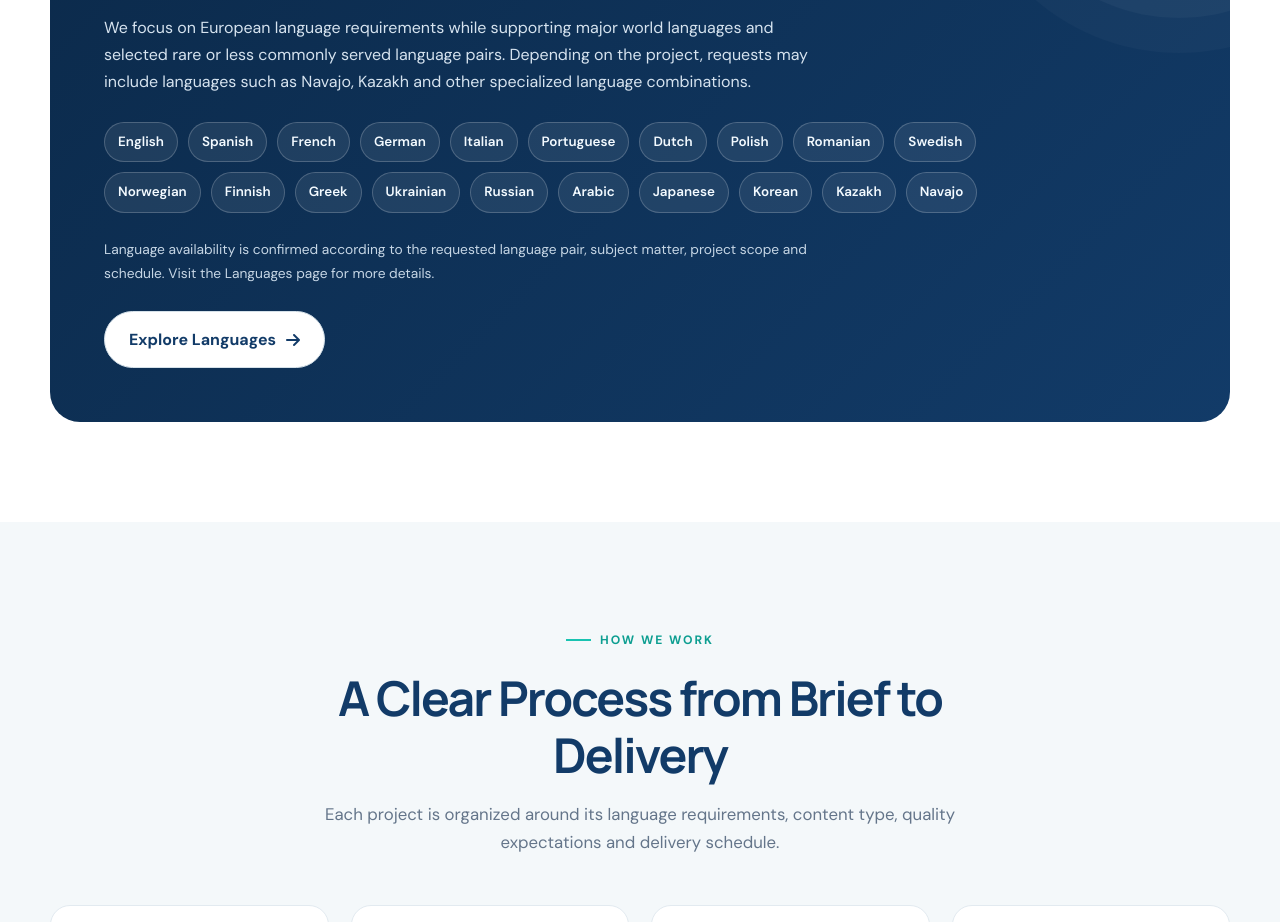
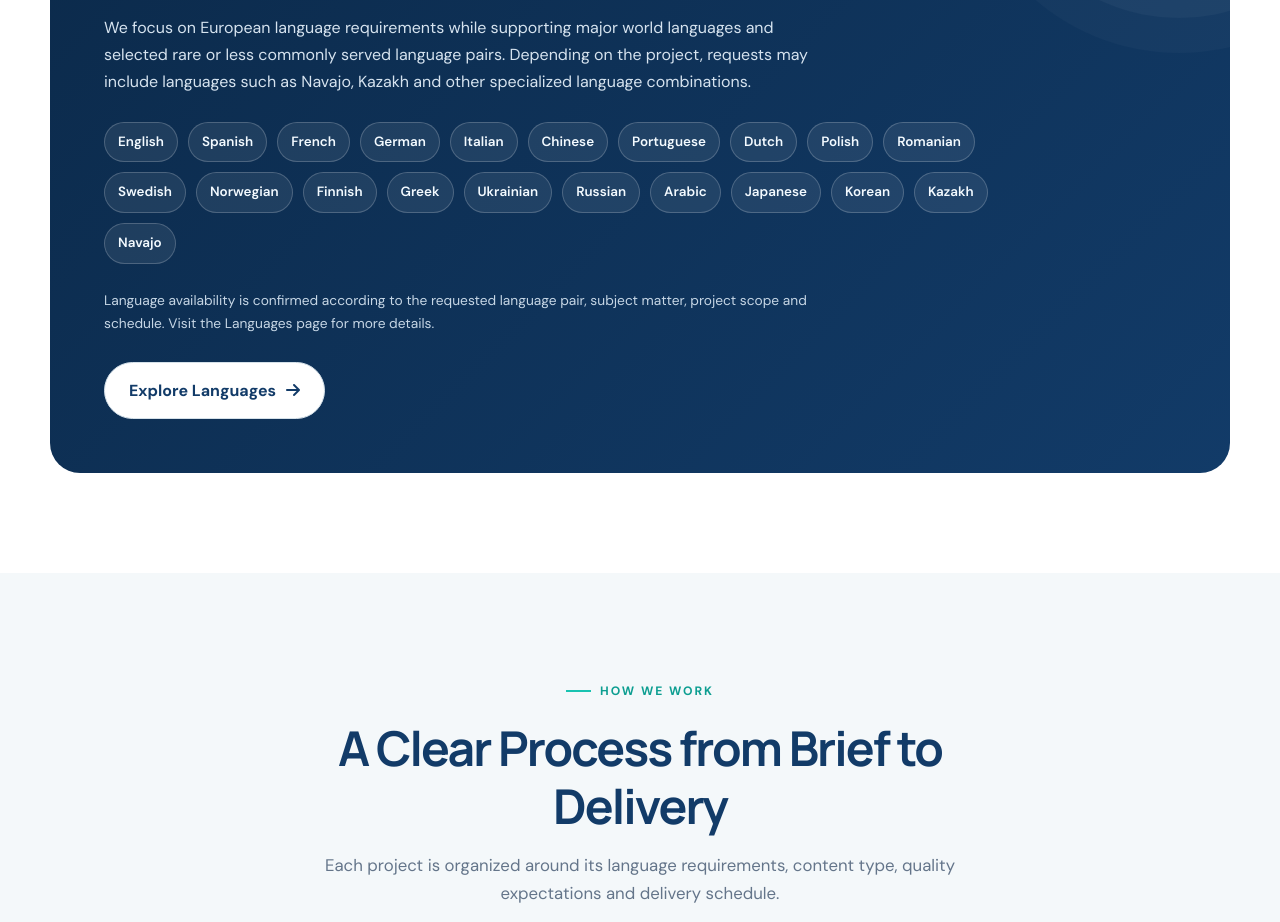
Before and after one commit to ogunfeitimiabayomi310-ops/abatotransglobal, a plain HTML site: page index.html in a window 1280 px wide. Shown: the part 4822-5744 px from the top of the page. Drawn offline with Linux system fonts and the light colour scheme.

Commit message:
Update index.html

```diff
--- a/index.html
+++ b/index.html
@@ -2082,6 +2082,7 @@
               <span>French</span>
               <span>German</span>
               <span>Italian</span>
+              <span>Chinese</span>
               <span>Portuguese</span>
               <span>Dutch</span>
               <span>Polish</span>
```
